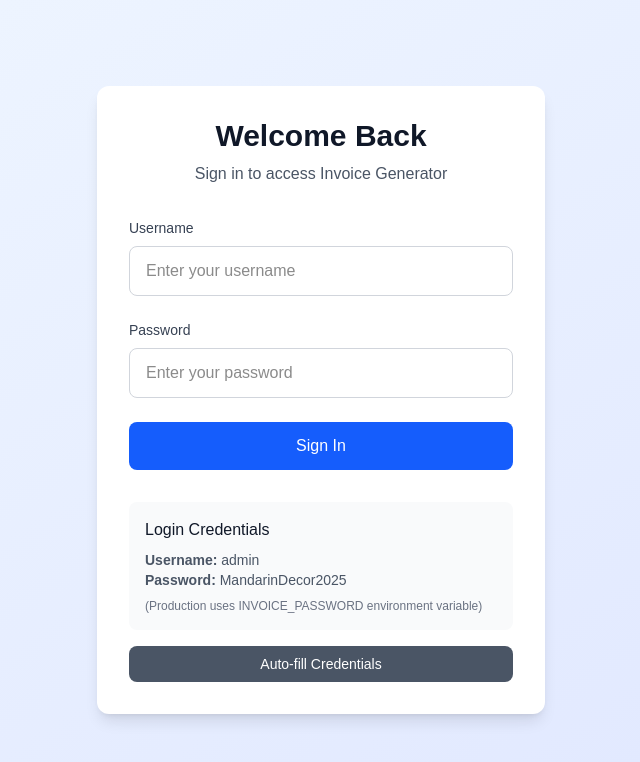
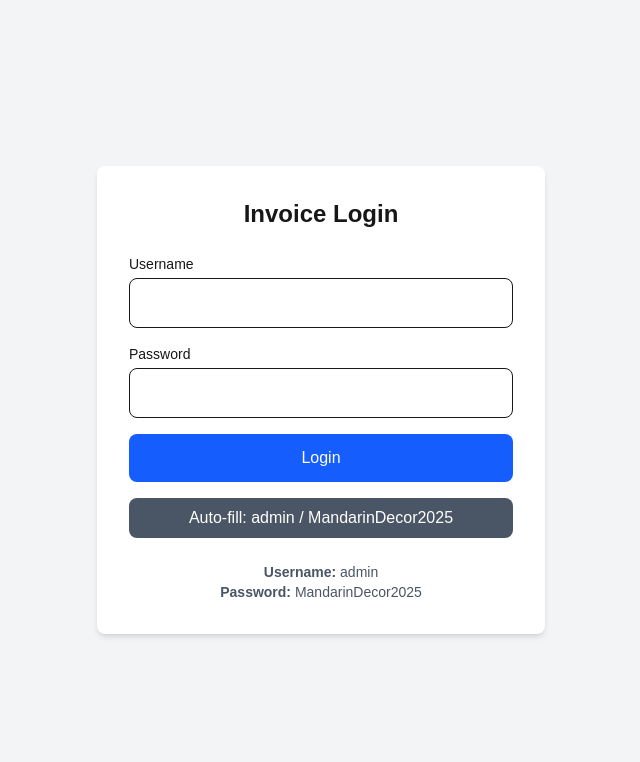
Before and after one commit to wafanakhuda/mandarin-invoice-app, a Next.js app: page /login in a window 1280 px wide. Shown: the top 762 px of the page, without its empty margins (319-959 px from the left). Built offline with nearby package versions, Linux system fonts and the light colour scheme.

Commit message:
Update page.tsx

```diff
--- a/src/app/login/page.tsx
+++ b/src/app/login/page.tsx
@@ -1,140 +1,110 @@
 'use client';
 
 import { useState } from 'react';
-import { useRouter } from 'next/navigation';
 
 export default function LoginPage() {
   const [username, setUsername] = useState('');
   const [password, setPassword] = useState('');
-  const [error, setError] = useState('');
+  const [status, setStatus] = useState('');
   const [isLoading, setIsLoading] = useState(false);
-  const [debugInfo, setDebugInfo] = useState('');
-  const router = useRouter();
 
   const handleSubmit = async (e: React.FormEvent) => {
     e.preventDefault();
     setIsLoading(true);
-    setError('');
-    setDebugInfo('Starting login...');
+    setStatus('Logging in...');
 
     try {
-      console.log('🔐 Attempting login with:', { username, passwordLength: password.length });
+      console.log('=== LOGIN ATTEMPT ===');
+      console.log('Username:', username);
+      console.log('Password length:', password.length);
 
       const response = await fetch('/api/auth', {
         method: 'POST',
-        headers: {
-          'Content-Type': 'application/json',
-        },
+        headers: { 'Content-Type': 'application/json' },
         body: JSON.stringify({ username, password }),
       });
 
-      console.log('📡 Response status:', response.status);
+      console.log('Response status:', response.status);
       const data = await response.json();
-      console.log('📡 Response data:', data);
+      console.log('Response data:', data);
 
       if (response.ok) {
-        setDebugInfo('✅ Login successful, redirecting...');
-        console.log('✅ Login successful, redirecting...');
-
-        // Force a hard refresh to ensure cookies are recognized
+        setStatus('✅ Success! Redirecting...');
+        // Hard redirect
+        setTimeout(() => {
           window.location.href = '/';
+        }, 1000);
       } else {
-        setError(data.error || 'Login failed');
-        setDebugInfo(`❌ Error: ${data.error}`);
+        setStatus(`❌ Error: ${data.error}`);
       }
     } catch (error) {
-      console.error('❌ Login error:', error);
-      setError('Network error. Please try again.');
-      setDebugInfo(`❌ Network error: ${error}`);
+      console.error('Login error:', error);
+      setStatus(`❌ Network error: ${error}`);
     } finally {
       setIsLoading(false);
     }
   };
 
+  // Auto-fill function
+  const autoFill = () => {
+    setUsername('admin');
+    setPassword('MandarinDecor2025');
+    setStatus('Credentials auto-filled');
+  };
+
   return (
-    <div className="min-h-screen bg-gradient-to-br from-blue-50 to-indigo-100 flex items-center justify-center p-4">
-      <div className="max-w-md w-full">
-        <div className="bg-white rounded-xl shadow-lg p-8">
-          <div className="text-center mb-8">
-            <h1 className="text-3xl font-bold text-gray-900 mb-2">Welcome Back</h1>
-            <p className="text-gray-600">Sign in to access Invoice Generator</p>
-          </div>
+    <div className="min-h-screen bg-gray-100 flex items-center justify-center p-4">
+      <div className="bg-white p-8 rounded-lg shadow-md max-w-md w-full">
+        <h1 className="text-2xl font-bold mb-6 text-center">Invoice Login</h1>
 
-          <form onSubmit={handleSubmit} className="space-y-6">
+        <form onSubmit={handleSubmit} className="space-y-4">
           <div>
-              <label htmlFor="username" className="block text-sm font-medium text-gray-700 mb-2">
-                Username
-              </label>
+            <label className="block text-sm font-medium mb-1">Username</label>
             <input
-                id="username"
               type="text"
               value={username}
               onChange={(e) => setUsername(e.target.value)}
+              className="w-full p-3 border rounded-lg"
               required
-                className="w-full px-4 py-3 border border-gray-300 rounded-lg focus:ring-2 focus:ring-blue-500 focus:border-blue-500 outline-none transition"
-                placeholder="Enter your username"
             />
           </div>
 
           <div>
-              <label htmlFor="password" className="block text-sm font-medium text-gray-700 mb-2">
-                Password
-              </label>
+            <label className="block text-sm font-medium mb-1">Password</label>
             <input
-                id="password"
               type="password"
               value={password}
               onChange={(e) => setPassword(e.target.value)}
+              className="w-full p-3 border rounded-lg"
               required
-                className="w-full px-4 py-3 border border-gray-300 rounded-lg focus:ring-2 focus:ring-blue-500 focus:border-blue-500 outline-none transition"
-                placeholder="Enter your password"
             />
           </div>
-
-            {error && (
-              <div className="bg-red-50 text-red-600 p-3 rounded-lg text-sm">
-                {error}
-              </div>
-            )}
-
-            {debugInfo && (
-              <div className="bg-blue-50 text-blue-600 p-3 rounded-lg text-sm">
-                <strong>Debug:</strong> {debugInfo}
-              </div>
-            )}
 
           <button
             type="submit"
             disabled={isLoading}
-              className="w-full bg-blue-600 text-white py-3 px-4 rounded-lg hover:bg-blue-700 focus:ring-2 focus:ring-blue-500 focus:ring-offset-2 disabled:opacity-50 disabled:cursor-not-allowed transition font-medium"
+            className="w-full bg-blue-600 text-white p-3 rounded-lg hover:bg-blue-700 disabled:opacity-50"
           >
-              {isLoading ? 'Signing in...' : 'Sign In'}
+            {isLoading ? 'Logging in...' : 'Login'}
           </button>
         </form>
 
-          <div className="mt-8 p-4 bg-gray-50 rounded-lg">
-            <h3 className="font-medium text-gray-900 mb-2">Login Credentials</h3>
-            <p className="text-sm text-gray-600">
-              <strong>Username:</strong> admin<br />
-              <strong>Password:</strong> MandarinDecor2025
-            </p>
-            <p className="text-xs text-gray-500 mt-2">
-              (Production uses INVOICE_PASSWORD environment variable)
-            </p>
+        <button
+          onClick={autoFill}
+          className="w-full mt-4 bg-gray-600 text-white p-2 rounded-lg hover:bg-gray-700"
+        >
+          Auto-fill: admin / MandarinDecor2025
+        </button>
+
+        {status && (
+          <div className="mt-4 p-3 bg-gray-100 rounded-lg">
+            <strong>Status:</strong> {status}
           </div>
+        )}
 
-          {/* Quick Test Button */}
-          <div className="mt-4">
-            <button
-              onClick={() => {
-                setUsername('admin');
-                setPassword('MandarinDecor2025');
-              }}
-              className="w-full bg-gray-600 text-white py-2 px-4 rounded-lg hover:bg-gray-700 text-sm"
-            >
-              Auto-fill Credentials
-            </button>
-          </div>
+        <div className="mt-6 text-sm text-gray-600 text-center">
+          <p><strong>Username:</strong> admin</p>
+          <p><strong>Password:</strong> MandarinDecor2025</p>
         </div>
       </div>
     </div>
```
Lines whose indentation alone changed are shown as unchanged.
